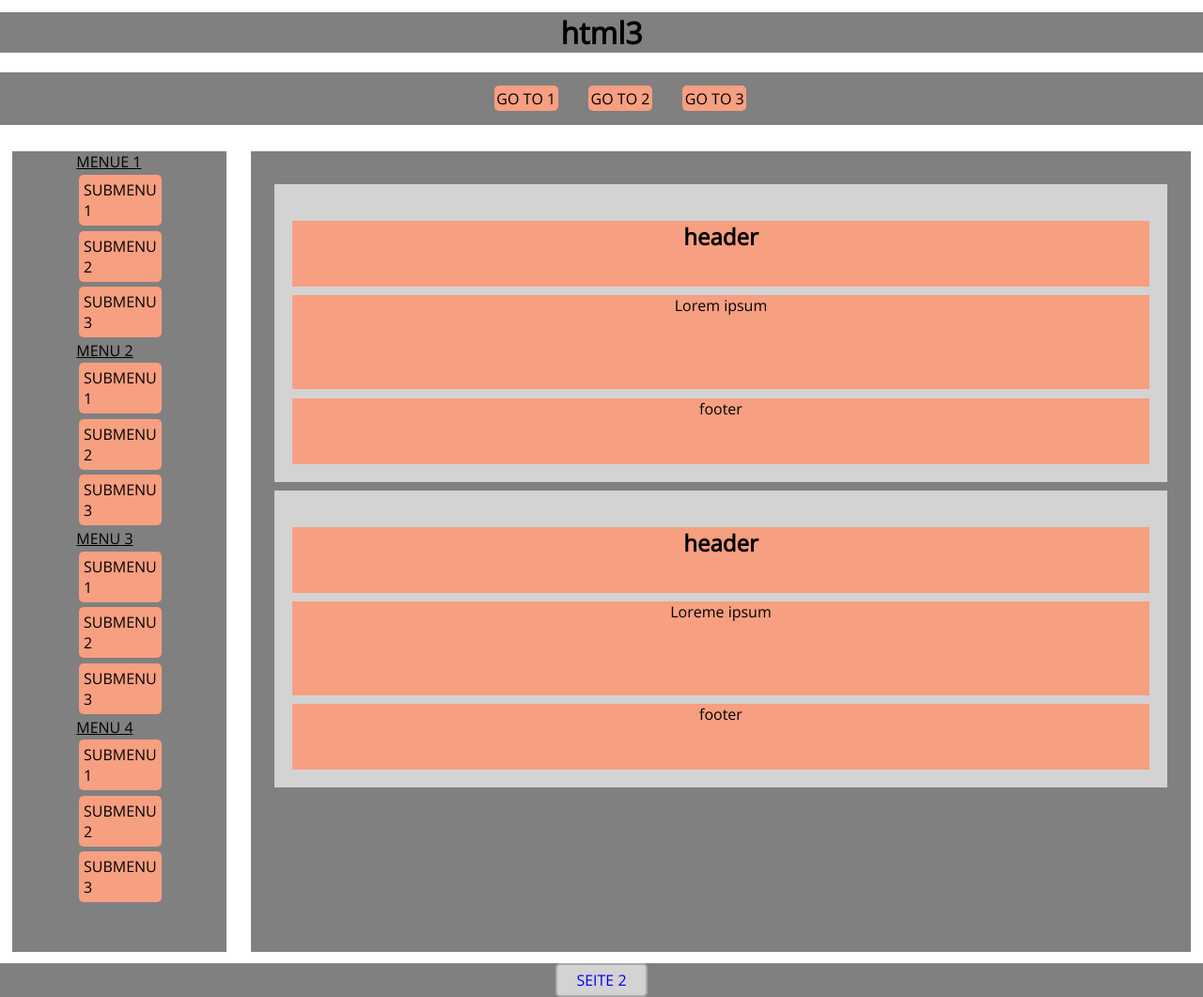
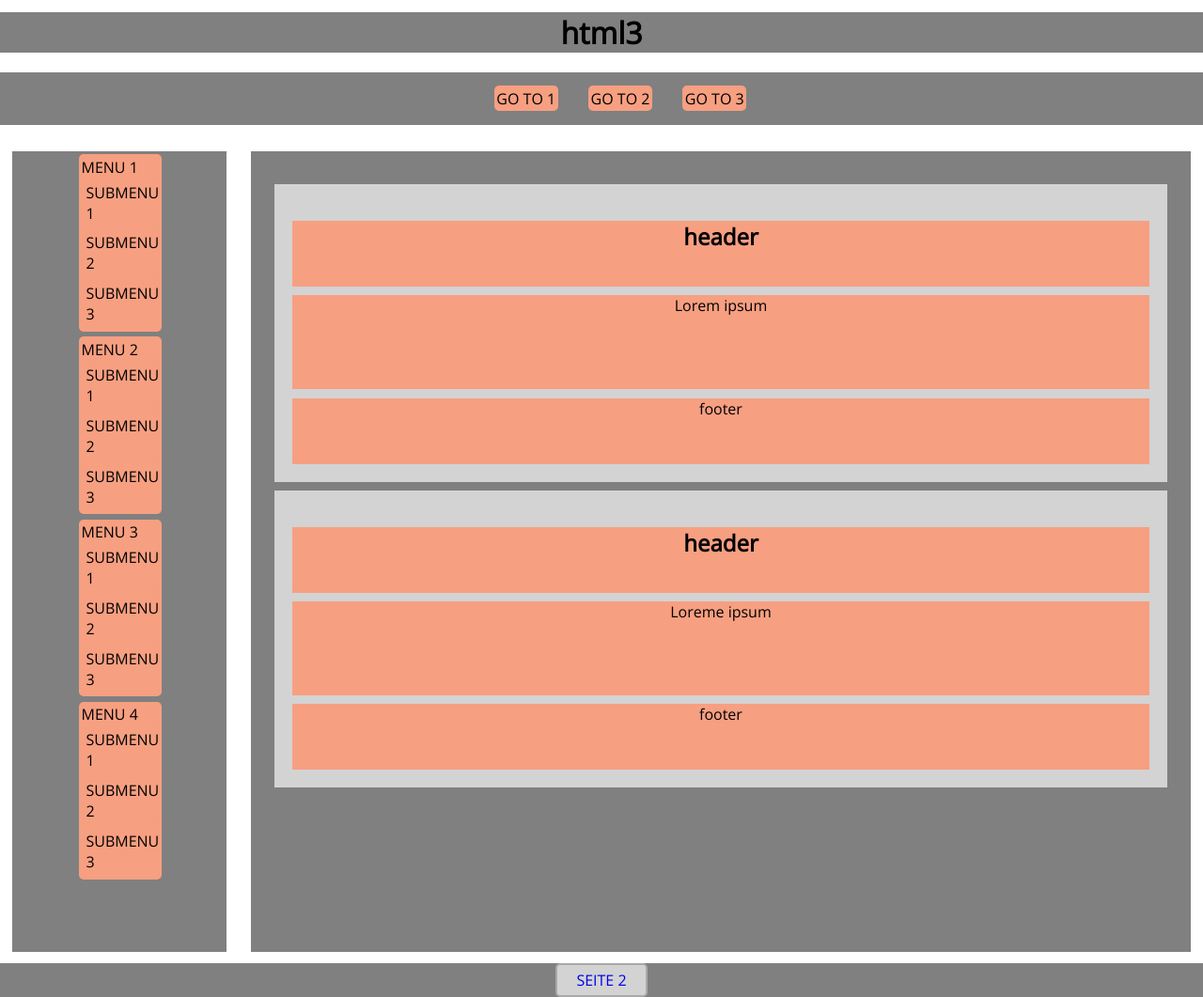
Before and after one commit to ppa100/week-learning, a plain HTML site: page template.html in a window 1280 px wide. Shown: the whole page at 94% size. Drawn offline with nearby package versions, Linux system fonts and the light colour scheme.

Commit message:
new submenu

```diff
--- a/css4.css
+++ b/css4.css
@@ -52,14 +52,14 @@ aside nav ul a {
 	background-color: #F79F81;
 	color: black;
 	border-radius: 5px;
-	padding: 2.5px 2.5px;
 }
-aside nav ul li a:hover {
-	background-color: lightgrey;
+  a:hover {
+	background-color:lightgrey;
+
 }
 section {
 	min-height: 100vh;
-	background-color: grey;
+	background-color:grey;
 	padding: 2%;
 }
 section article {
--- a/template.html
+++ b/template.html
@@ -4,9 +4,13 @@
 
 <head>
 	<meta charset="utf-8">
+	<link href="https://fonts.googleapis.com/css?family=Open+Sans" rel="stylesheet">
 	<link rel="stylesheet" type="text/css" href="css4.css">
-	<link href="https://fonts.googleapis.com/css?family=Open+Sans" rel="stylesheet">
+
+
 	<title>html123</title>
+
+
 
 </head>
 <body>
@@ -15,33 +19,45 @@
 	</header>
 	<nav>
 		<ul>
-			<li><a href="">go to 1</a></li>
-			<li><a href="">go to 2</a></li>
-			<li><a href="">go to 3</a></li>
+			<li><a href="#">go to 1</a></li>
+			<li><a href="#">go to 2</a></li>
+			<li><a href="#">go to 3</a></li>
 		</ul>
 	</nav>
 	<div class="container">
 		<aside>
 			<nav>
-				<ul>menue 1
-					<li><a href="">submenu 1</a></li>
-					<li><a href="">submenu 2</a></li>
-					<li><a href="">submenu 3</a></li>
-				</ul>
-				<ul>menu 2
-					<li><a href="">submenu 1</a></li>
-					<li><a href="">submenu 2</a></li>
-					<li><a href="">submenu 3</a></li>
-				</ul>
-				<ul>menu 3
-					<li><a href="">submenu 1</a></li>
-					<li><a href="">submenu 2</a></li>
-					<li><a href="">submenu 3</a></li>
-				</ul>
-				<ul>menu 4
-					<li><a href="">submenu 1</a></li>
-					<li><a href="">submenu 2</a></li>
-					<li><a href="">submenu 3</a></li>
+				<ul>
+					<li><a href="#">menu 1</a>
+						<ul>
+							<li><a href="#">submenu 1</a></li>
+							<li><a href="#">submenu 2</a></li>
+							<li><a href="#">submenu 3</a></li>
+						</ul>
+					</li>
+					<li><a href="#">menu 2</a>
+						<ul>
+							<li><a href="#">submenu 1</a></li>
+							<li><a href="#">submenu 2</a></li>
+							<li><a href="#">submenu 3</a></li>
+						</ul>
+					</li>
+
+					<li><a href="#">menu 3</a>
+						<ul>
+							<li><a href="#">submenu 1</a></li>
+							<li><a href="#">submenu 2</a></li>
+							<li><a href="#">submenu 3</a></li>
+						</ul>
+					</li>
+
+					<li><a href="#">menu 4</a>
+						<ul>
+							<li><a href="#">submenu 1</a></li>
+							<li><a href="#">submenu 2</a></li>
+							<li><a href="#">submenu 3</a></li>
+						</ul>
+					</li>
 				</ul>
 			</nav>
 		</aside>
```
